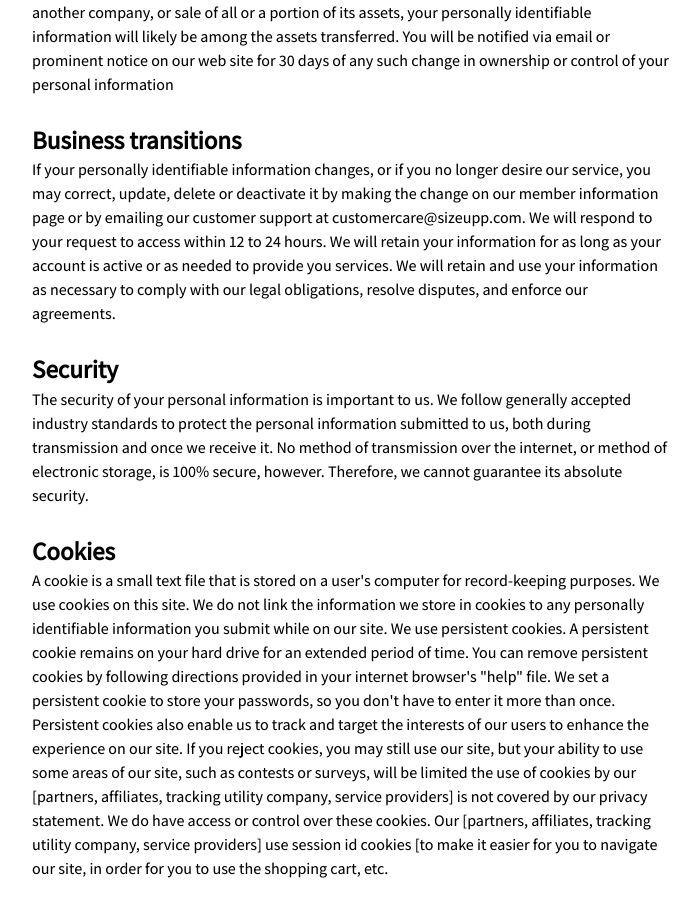
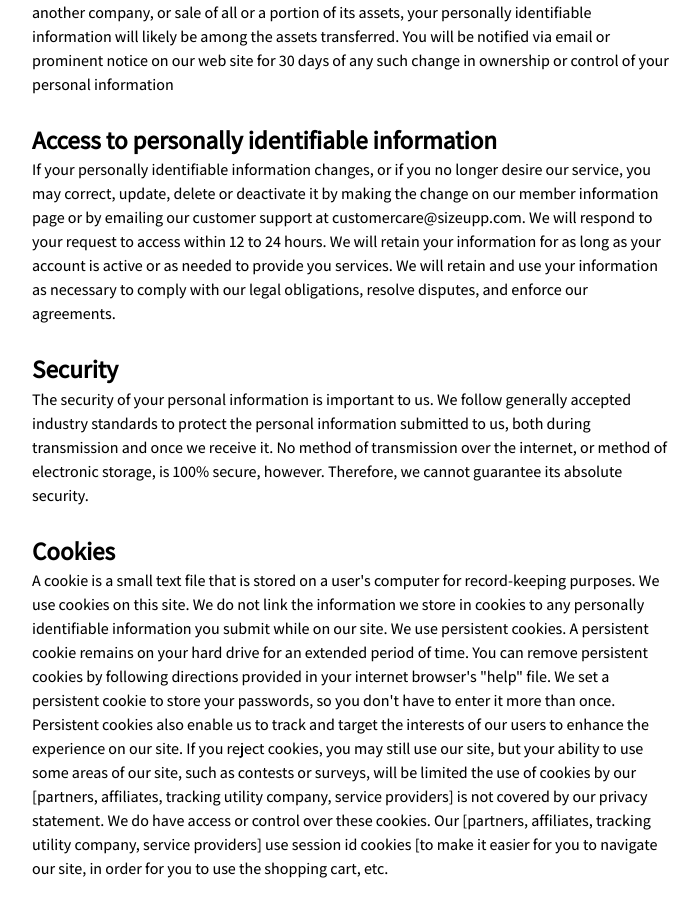
Before and after one commit to aayush-kumar-codes/sizeupp_frontend, a React (Vite) app: page /privacy-policy in a window 1280 px wide. Shown: the part 1740-2651 px from the top of the page, without its empty margins (288-987 px from the left). Built offline with nearby package versions, Linux system fonts and the light colour scheme; no server answers.

Commit message:
Update Privacy Policy heading

```diff
--- a/src/constants/PrivacyPolicy.jsx
+++ b/src/constants/PrivacyPolicy.jsx
@@ -61,7 +61,7 @@ const PrivacyPolicy = () => {
       In the event sizeupp goes through a business transition, such as a merger, acquisition by another company, or sale of all or a portion of its assets, your personally identifiable information will likely be among the assets transferred. You will be notified via email or prominent notice on our web site for 30 days of any such change in ownership or control of your personal information
       </p>
 
-      <h2 className="text-2xl font-bold mt-6">Business transitions</h2>
+      <h2 className="text-2xl font-bold mt-6">Access to personally identifiable information</h2>
       <p>
       If your personally identifiable information changes, or if you no longer desire our service, you may correct, update, delete or deactivate it by making the change on our member information page or by emailing our customer support at customercare@sizeupp.com. We will respond to your request to access within 12 to 24 hours. We will retain your information for as long as your account is active or as needed to provide you services. We will retain and use your information as necessary to comply with our legal obligations, resolve disputes, and enforce our agreements.
       </p>
```
